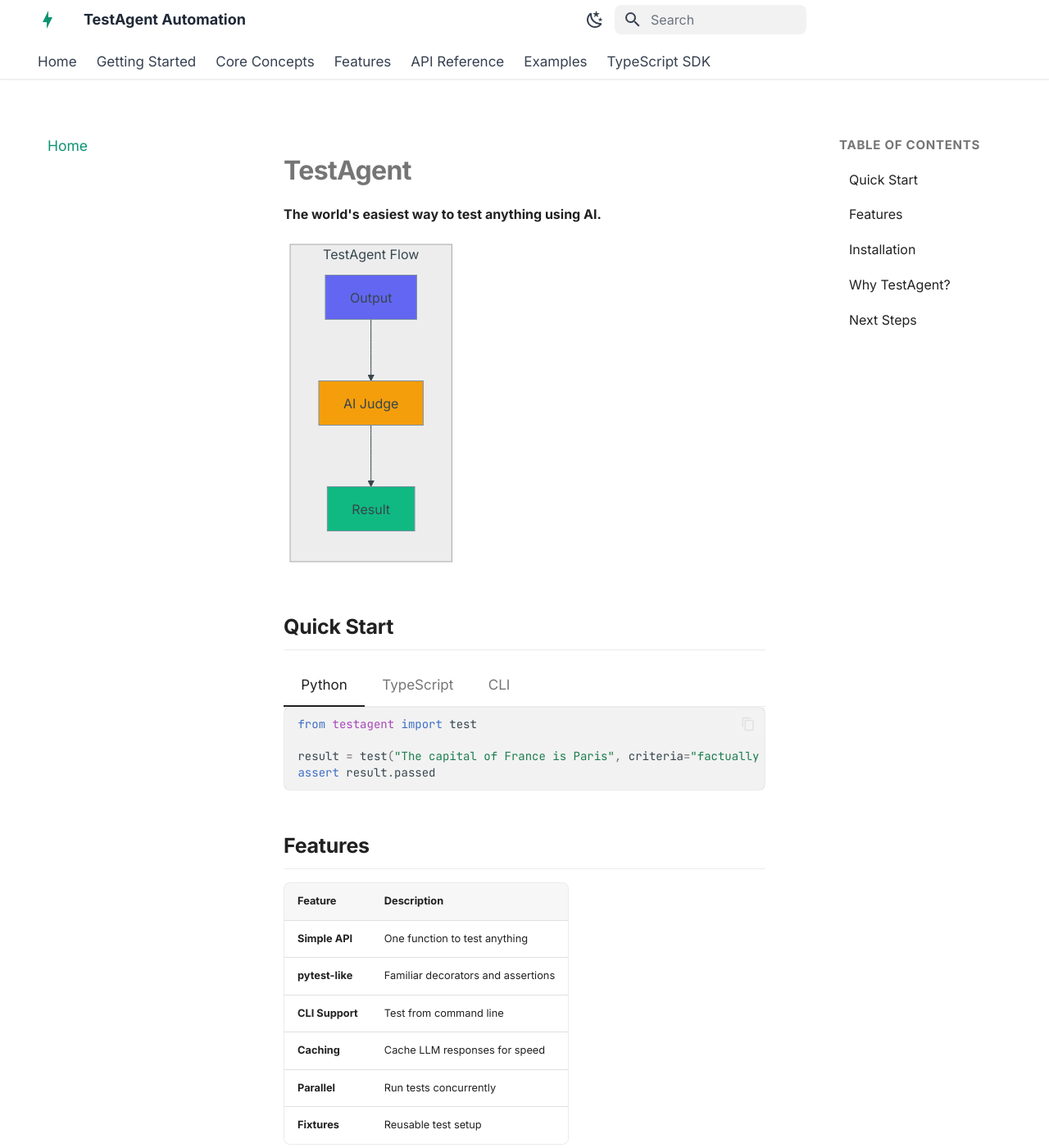
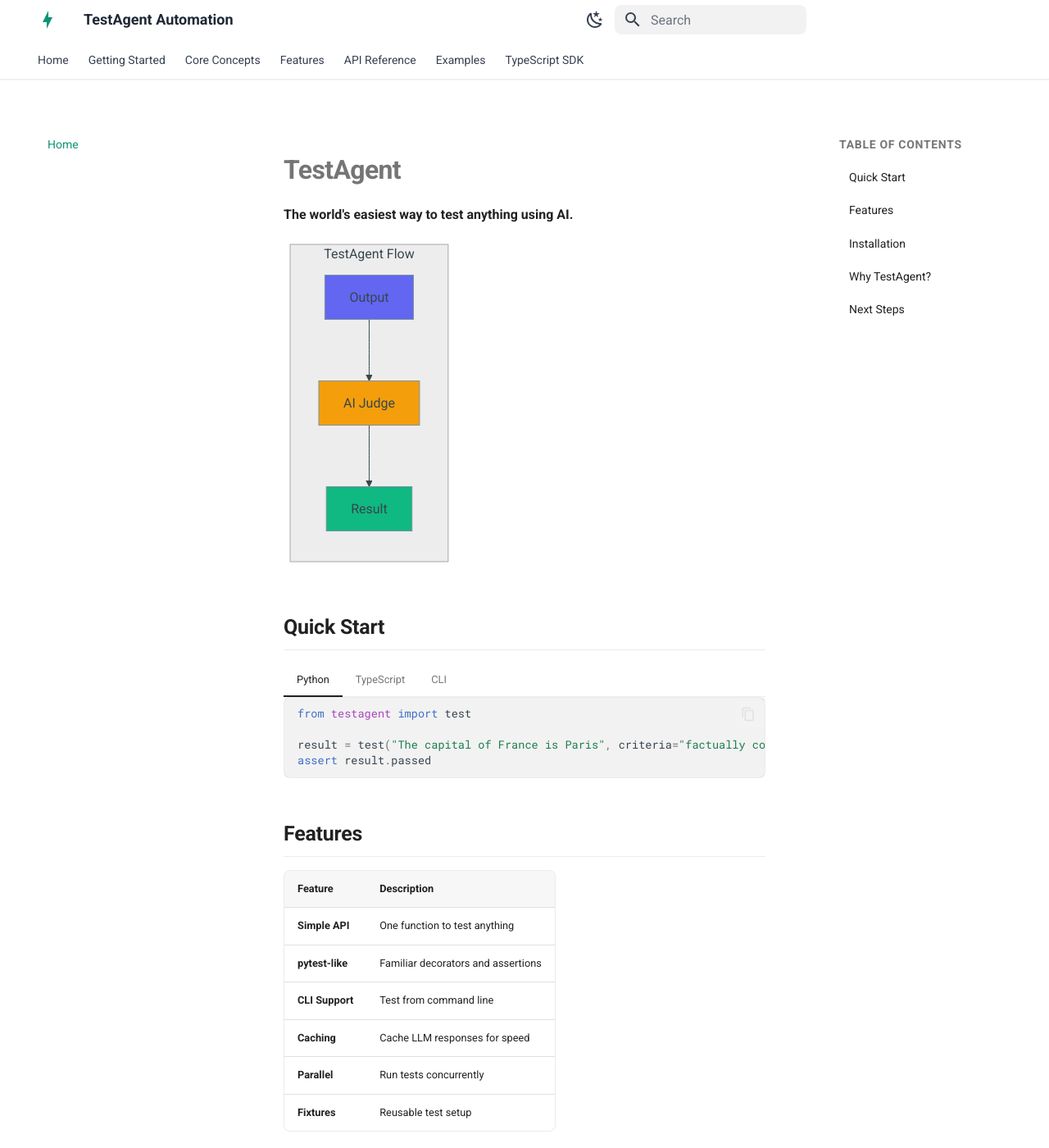
Before and after one commit to MervinPraison/TestAgent, an MkDocs documentation site: the page built from docs/index.md, in a window 1280 px wide and 1400 px high. Shown: the whole window at 82% size. Built offline with MkDocs 1.6.1 and Material for MkDocs 9.7.7, drawn with Linux system fonts in a browser that asks for light colours; comment, search, counter and statistics services are not loaded.

Commit message:
Use shared theme typography

```diff
--- a/docs/stylesheets/extra.css
+++ b/docs/stylesheets/extra.css
@@ -112,7 +112,7 @@
 
 .md-tabs__link {
   font-weight: 500;
-  font-size: 0.85rem;
+
   color: #374151 !important;
   opacity: 1 !important;
   transition: all 0.2s ease;
@@ -134,7 +134,7 @@
 
 .md-nav__title {
   font-weight: 600;
-  font-size: 0.75rem;
+
   text-transform: uppercase;
   letter-spacing: 0.05em;
   color: var(--md-default-fg-color--light);
@@ -142,7 +142,7 @@
 }
 
 .md-nav__link {
-  font-size: 0.875rem;
+
   padding: 0.5rem 0.6rem;
   border-radius: 6px;
   margin: 2px 0;
@@ -194,7 +194,7 @@
   background: rgba(0, 0, 0, 0.05);
   padding: 0.15em 0.4em;
   border-radius: 4px;
-  font-size: 0.875em;
+
 }
 
 [data-md-color-scheme="slate"] .md-typeset code {
@@ -306,7 +306,7 @@
 }
 
 .md-nav--secondary .md-nav__link {
-  font-size: 0.8rem;
+
 }
 
 /* Smooth transitions */
@@ -323,6 +323,6 @@
 
 /* Tab content - cleaner */
 .md-typeset .tabbed-labels>label {
-  font-size: 0.85rem;
+
   font-weight: 500;
 }
--- a/mkdocs.yml
+++ b/mkdocs.yml
@@ -19,9 +19,6 @@
       toggle:
         icon: material/weather-sunny
         name: Switch to light mode
-  font:
-    text: Inter
-    code: JetBrains Mono
   features:
     - navigation.instant
     - navigation.instant.progress
```
